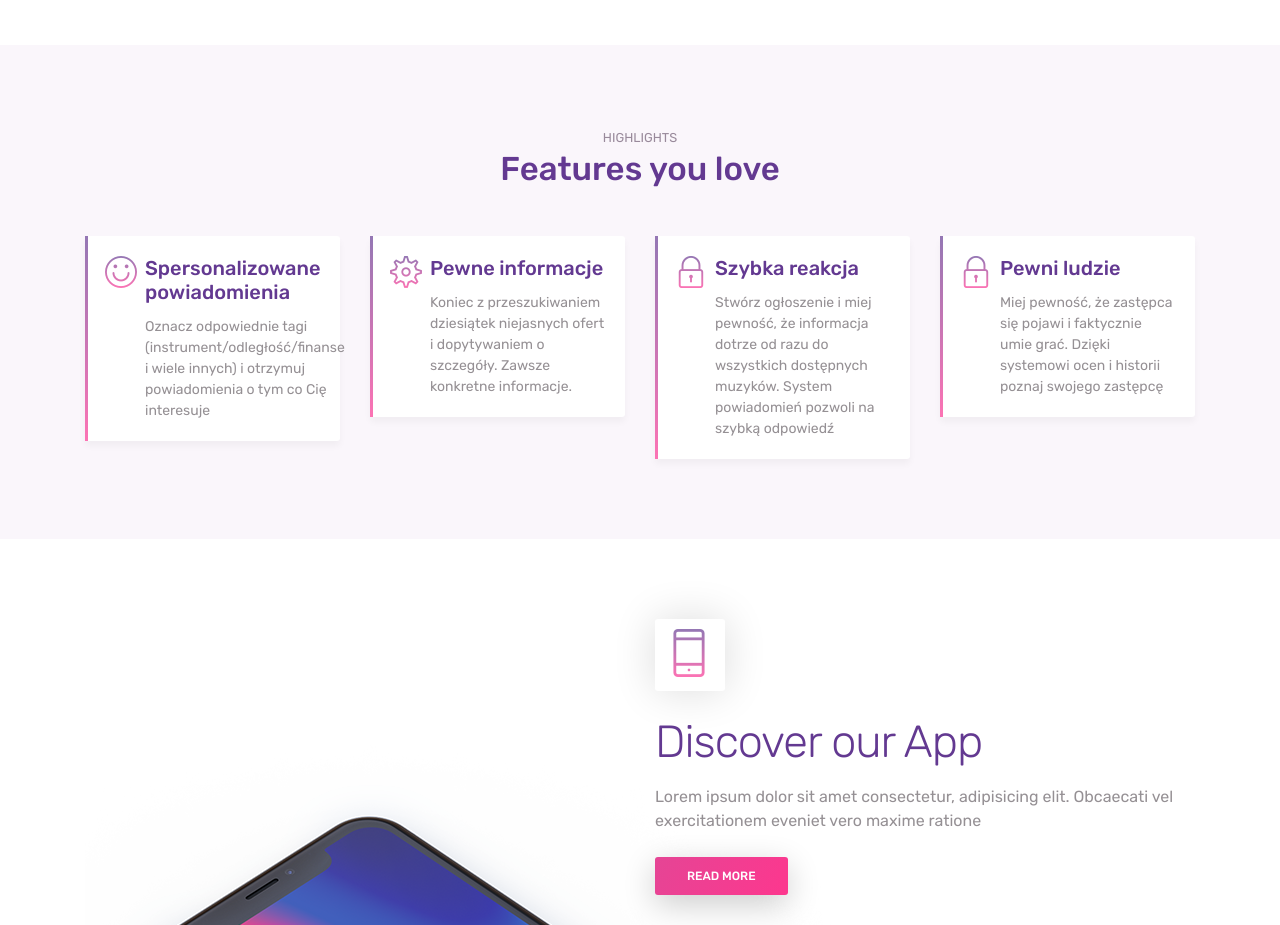
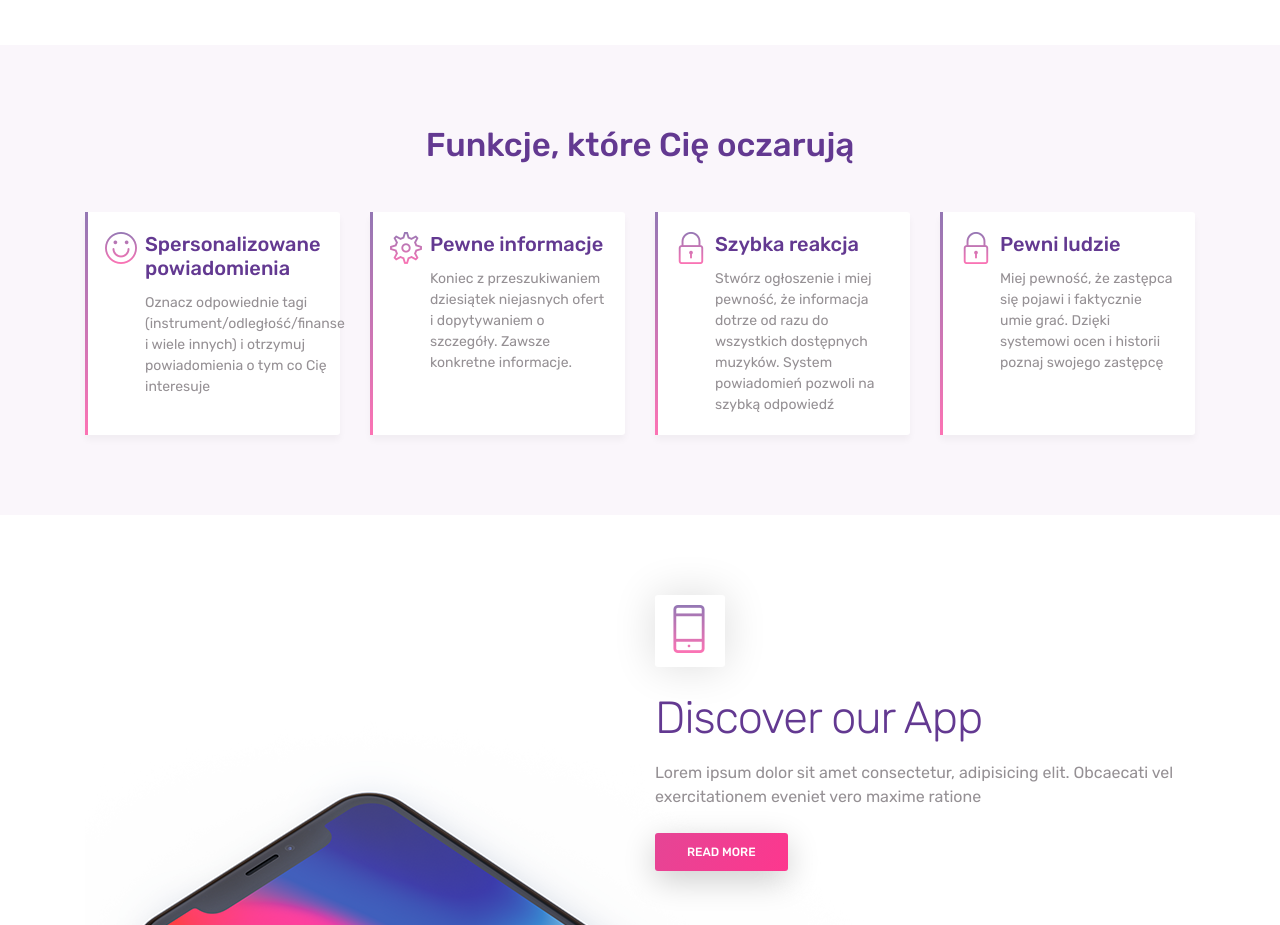
Before and after one commit to michalbzowski/get-musician-landing-2, a plain HTML site: page index.html in a window 1280 px wide. Shown: the part 1180-2105 px from the top of the page. Drawn offline with Linux system fonts and the light colour scheme.

Commit message:
Karty zamiast kolumn

```diff
--- a/index.html
+++ b/index.html
@@ -58,13 +58,12 @@ Dołącz, pozwól się znaleźć i znajdź innych!
         <div class="container">
 
             <div class="section-title">
-                <small>HIGHLIGHTS</small>
-                <h3>Features you love</h3>
+                <h3>Funkcje, które Cię oczarują</h3>
             </div>
 
 
-            <div class="row">
-                <div class="col-12 col-lg-3">
+            <div class="row card-deck">
+
                     <div class="card features">
                         <div class="card-body">
                             <div class="media">
@@ -77,9 +76,9 @@ Dołącz, pozwól się znaleźć i znajdź innych!
                                 </div>
                             </div>
                         </div>
-                    </div>
+
                 </div>
-                <div class="col-12 col-lg-3">
+
                     <div class="card features">
                         <div class="card-body">
                             <div class="media">
@@ -93,8 +92,8 @@ Dołącz, pozwól się znaleźć i znajdź innych!
                             </div>
                         </div>
                     </div>
-                </div>
-                <div class="col-12 col-lg-3">
+
+
                     <div class="card features">
                         <div class="card-body">
                             <div class="media">
@@ -108,8 +107,8 @@ Dołącz, pozwól się znaleźć i znajdź innych!
                             </div>
                         </div>
                     </div>
-                </div>
-                <div class="col-12 col-lg-3">
+
+
                         <div class="card features">
                             <div class="card-body">
                                 <div class="media">
@@ -123,7 +122,7 @@ Dołącz, pozwól się znaleźć i znajdź innych!
                                 </div>
                             </div>
                         </div>
-                    </div>
+
             </div>
         </div>
 
```
